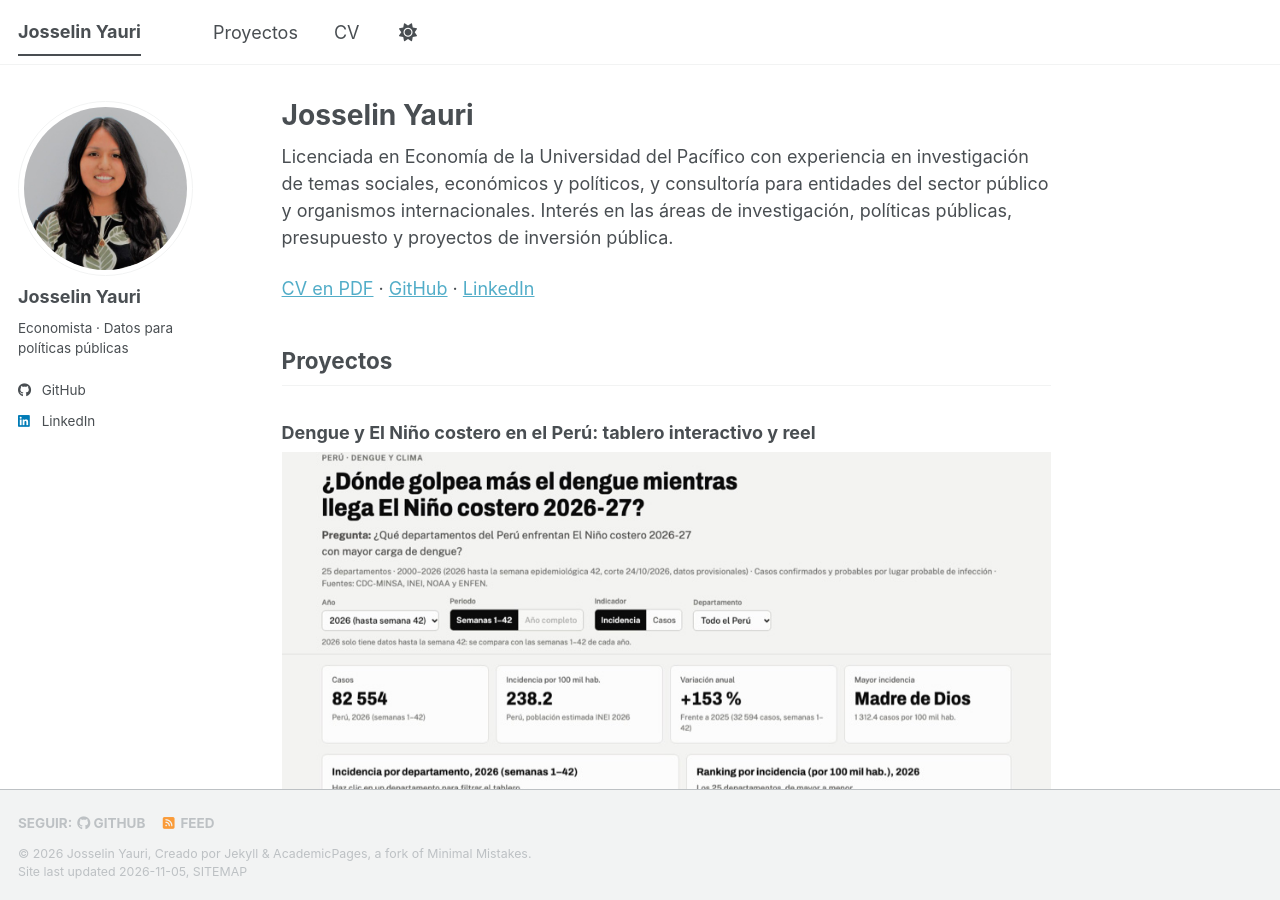
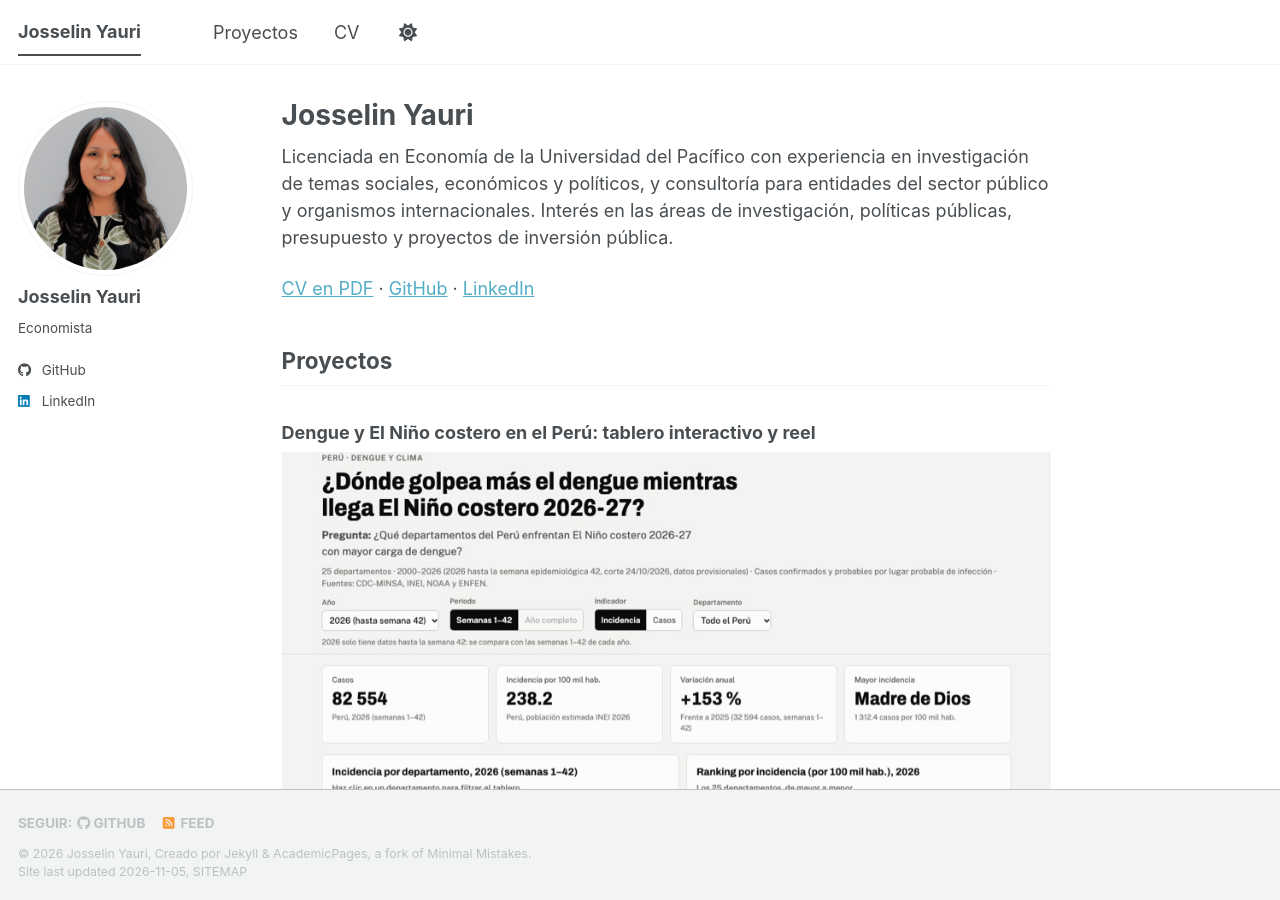
Before and after one commit to jyauric/jyauric.github.io, a Jekyll site: the page built from _pages/about.md, in a window 1280 px wide and 900 px high. Built offline with Jekyll 4.4.1, drawn with Linux system fonts in a browser that asks for light colours; a script bundle is joined from its source files by our own code; a style sheet for code colours, icons or effects is not loaded.

Commit message:
quita frase bajo la foto

```diff
--- a/_config.yml
+++ b/_config.yml
@@ -26,7 +26,7 @@ author:
   avatar           : "profile.jpg"
   name             : "Josselin Yauri"
   pronouns         : # example: "she/her"
-  bio              : "Economista · Datos para políticas públicas"
+  bio              : "Economista"
   location         :
   employer         :
   uri              : # URL
```
